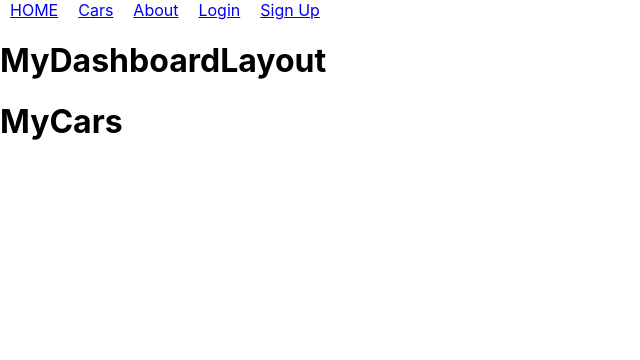
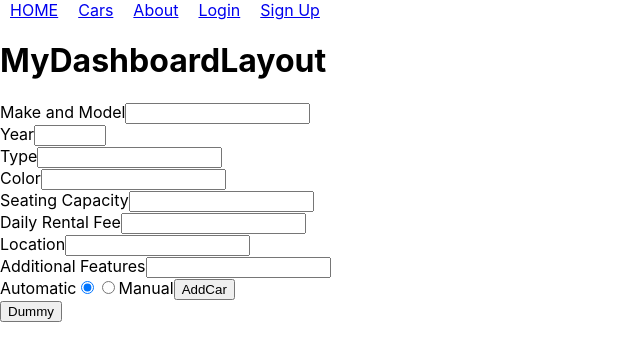
Before and after one commit to Lemidinku/Vroomy, a React (Create React App) app: page /mydashboard in a window 1280 px wide. Shown: the top 360 px of the page, without its empty margins (0-640 px from the left). Built offline with nearby package versions, Linux system fonts and the light colour scheme.

Commit message:
Added "Add Car" component

```diff
--- a/src/AuthenticatedPages/MyCars.js
+++ b/src/AuthenticatedPages/MyCars.js
@@ -1,5 +1,8 @@
+import AddCar from "../Components/AddCar";
 const   MyCars = () => {
-    return <h1>MyCars</h1>
+    return (
+        <AddCar/>
+    )
 }
 
 export default MyCars;
--- /dev/null
+++ b/src/Components/AddCar.js
@@ -0,0 +1,157 @@
+import React ,{useContext} from 'react';
+import { supabase } from '../auth';
+import { AuthContext } from '../AuthProvider';
+
+function AddCar() {
+const  {user} = useContext(AuthContext)
+  const [carInfo, setCarInfo] = React.useState({
+            makeAndModel:"",
+            year:"",
+            type:"" ,
+            color:"",
+            seatingCapacity:"",
+            dailyRentalFee:"",
+            location:"",
+            transmissionType:"automatic",
+            additionalFeatures:""
+
+          })
+  const handleSubmit = async (e) => {
+    e.preventDefault()
+    try {
+        const { data, error} = await supabase
+        .from('cars')
+        .insert([
+        {
+            make_and_model: carInfo.makeAndModel,
+            owner_id:  user.id, //'f03e5f81-6334-4474-a6fe-9ecff838ecd2',
+            year: carInfo.year,
+            color: carInfo.color,
+            seating_capacity: carInfo.seatingCapacity,
+            daily_rental_fee: carInfo.dailyRentalFee,
+            location:carInfo.location,
+            transmission_type:carInfo.transmissionType,
+            additional_features: carInfo.additionalFeatures
+        },
+        ])
+        .select()
+
+    } catch (error) {
+        console.error(error.message)
+    }
+  };
+
+  const handleChange = (e) => {
+    setCarInfo(prev =>{
+      return {
+      ...prev,
+      [e.target.name]: e.target.value
+    }
+    })
+  }
+
+
+//   const validInputs = async () => {
+//     let { data, error } = await supabase
+//     .from('profiles')
+//     .select('id')
+//     .eq("username", userInfo.username)
+//     if (data[0]) {
+//       console.log("Username already exist")
+//       return false
+//       }
+//     if (error)
+//     {console.log(error.message)
+//       return false
+//     }
+
+//     if (userInfo.password !== userInfo.repeatedPassword) {
+//       console.log("Passwords does not match")
+//       return false
+//     }
+
+//     const validatePhoneNumber = (phoneNum) => {
+
+//       if (phoneNum.startsWith("09") && phoneNum.startsWith("07")) return false
+//       if (isNaN(parseInt(phoneNum))) return false
+//       if (phoneNum.length!== 10) return false
+
+//       return true
+//     }
+
+//     if (!validatePhoneNumber(userInfo.phone_number)) {
+//       console.log("Invalid Phone Number")
+//       return false
+//     }
+
+
+
+
+
+
+
+
+//     return true
+
+
+//   }
+  return (
+    <div>
+    <form onSubmit={handleSubmit}>
+      <div>
+        <div>
+          <label htmlFor="makeAndModel">Make and Model</label>
+          <input type="text" name="makeAndModel" id="makeAndModel" minLength="5" value={carInfo.makeAndModel} onChange={handleChange} required />
+
+        </div>
+        <div>
+            <label htmlFor="year">Year</label>
+            <input type="number" id="year" name="year"
+            min={new Date().getFullYear() - 30}
+            max={new Date().getFullYear()}
+            pattern="[0-9]{4}" value={carInfo.year} onChange={handleChange} required />
+
+        </div>
+        <div>
+          <label htmlFor="type">Type</label>
+          <input type="text" name="type" id="type" minLength="3" value={carInfo.type} onChange={handleChange} required/>
+        </div>
+        <div>
+          <label htmlFor="color">Color</label>
+          <input type="text" name="color" id="color" minLength="3" value={carInfo.color} onChange={handleChange} required />
+
+        </div>
+        <div>
+            <label htmlFor="seatingCapacity">Seating Capacity</label>
+            <input type="number" id="seatingCapacity" name="seatingCapacity" min="2" value={carInfo.seatingCapacity} onChange={handleChange} required />
+
+        </div>
+        <div>
+            <label htmlFor="dailyRentalFee">Daily Rental Fee</label>
+            <input type="number" id="dailyRentalFee" name="dailyRentalFee" min="1" value={carInfo.dailyRentalFee} onChange={handleChange} required />
+
+        </div>
+        <div>
+          <label htmlFor="location">Location</label>
+          <input type="text" name="location" id="location" minLength="3" value={carInfo.location} onChange={handleChange} required />
+
+        </div>
+        <div>
+          <label htmlFor="additionalFeatures">Additional Features</label>
+          <input type="text" name="additionalFeatures" id="additionalFeatures" minLength="5" value={carInfo.additionalFeatures} onChange={handleChange} required />
+
+        </div>
+      </div>
+      <label htmlFor="transmissionType">Automatic</label>
+      <input type='radio' name="transmissionType"  id="automatic" value="automatic" checked={carInfo.transmissionType == "automatic"} onChange={handleChange} required></input>
+      <input type='radio' name="transmissionType"  id="manual" value="manual" checked={carInfo.transmissionType == "manual"} onChange={handleChange} required></input>
+      <label htmlFor="manual">Manual</label>
+      <button >AddCar</button>
+      </form>
+
+      <button onClick={handleSubmit}>Dummy</button>
+    </div>
+  );
+}
+
+export default AddCar;
```
